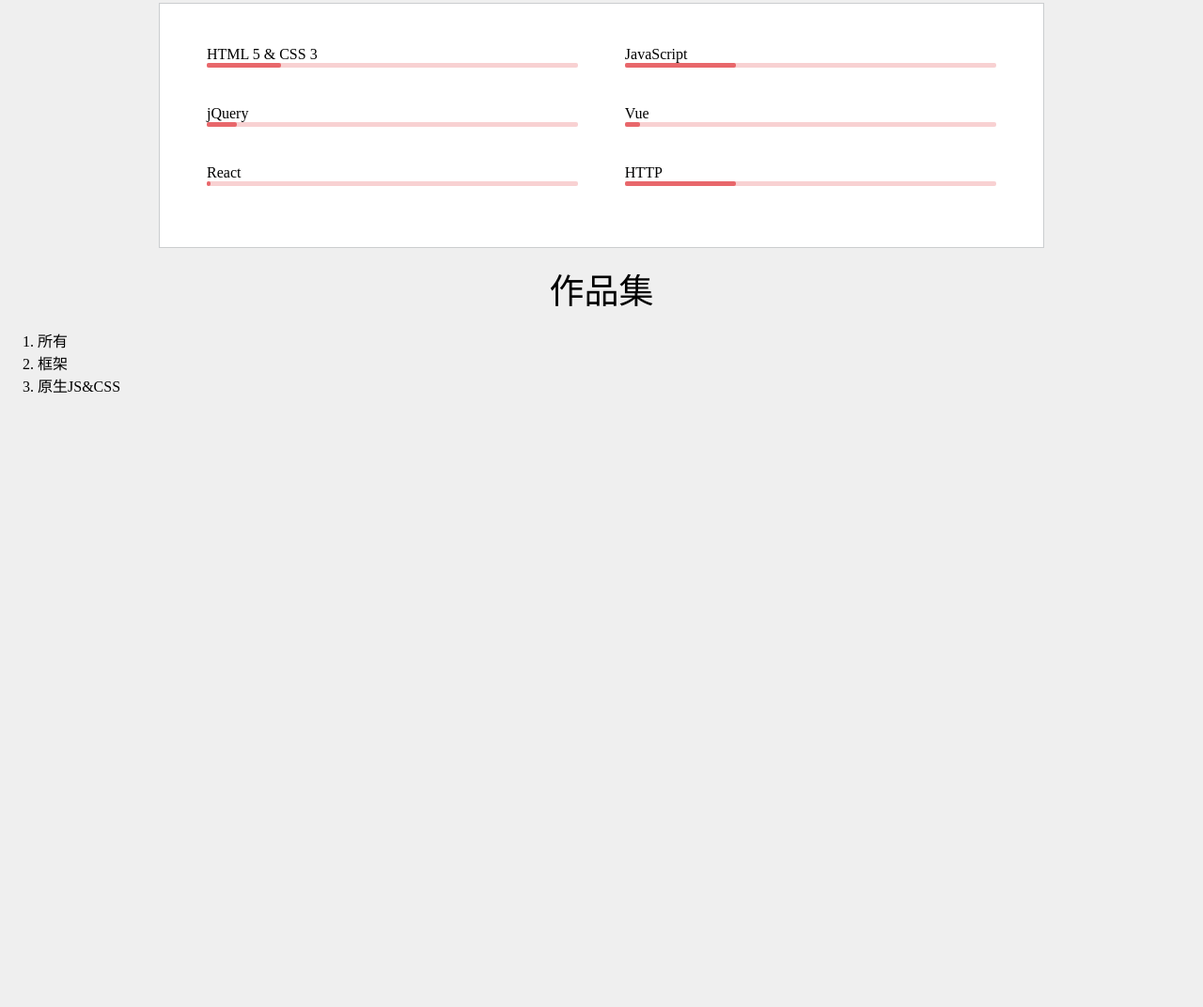
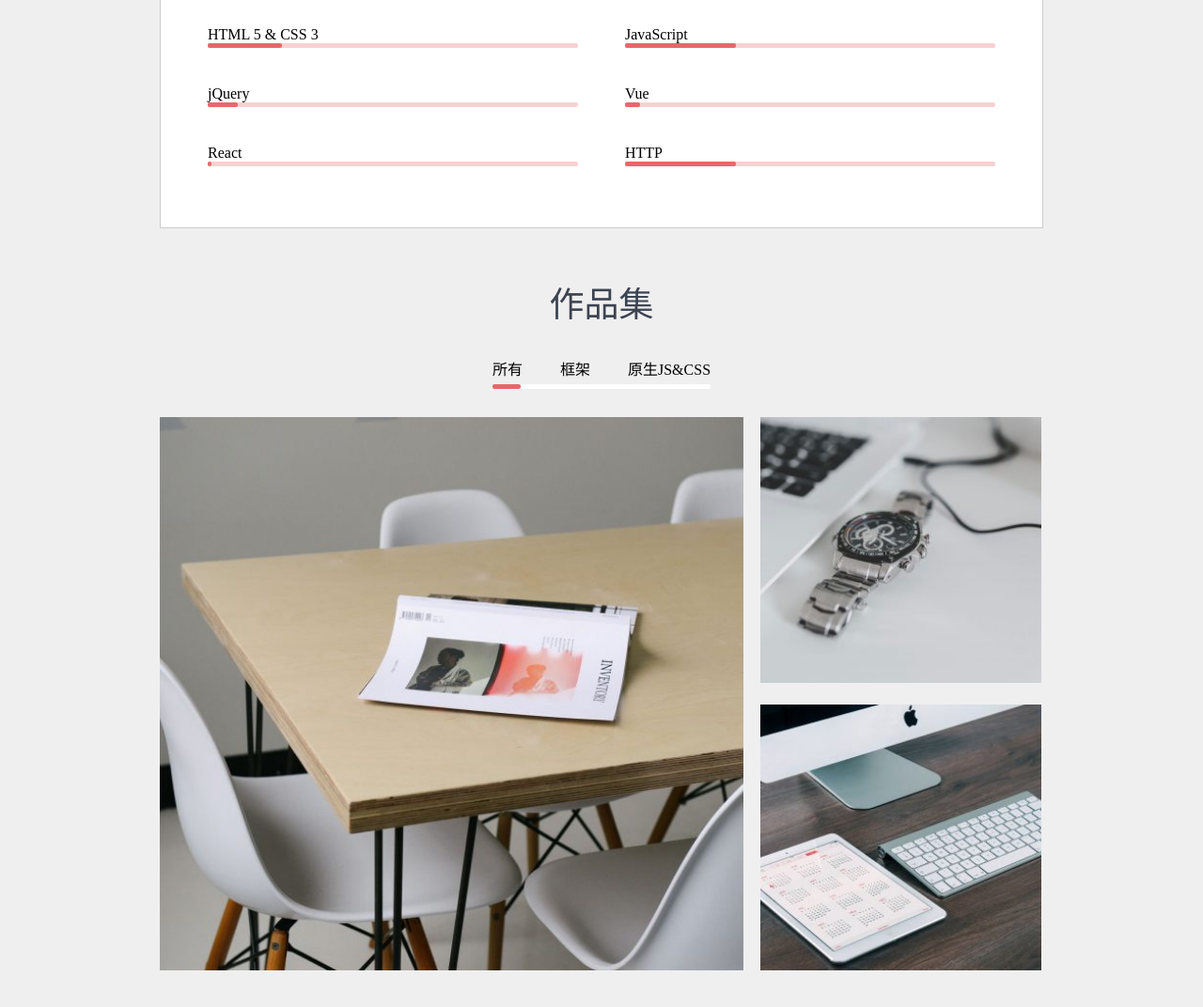
Before and after one commit to 574549756/resume, a plain HTML site: page index.html in a window 1280 px wide. Shown: the part 1028-2100 px from the top of the page at 94% size. Before the commit the page ends 1466 px from the top, so only its background shows below. Drawn offline with Linux system fonts and the light colour scheme.

Commit message:
改了点简历

```diff
--- a/a.css
+++ b/a.css
@@ -35,7 +35,7 @@
     padding-bottom: 20px;
     padding-left: 0px;
     padding-right: 0px;
-    position: fixed;
+    position: fixed;  //指定导航条一直待在顶部（无论滚动到什么位置）
     top: 0;
     left: 0;
     width: 100%;
@@ -230,7 +230,7 @@
     display: block;
     text-align: center;
     font-size: 20px;
-    padding: 0 0 85px 0;
+    padding: 0;
 }
 section>h2{
     display: block;
@@ -248,6 +248,7 @@
     margin-left: auto;
     margin-right: auto;
     padding: 25px 0px 45px 0;
+    margin-top: 30px;
 }
 section>ol:hover{
     box-shadow: 4px 4px 17px 1px rgba(0, 0, 0, 0.3);
@@ -301,3 +302,76 @@
     width: 30%;
     border-radius: 2px;s
 }
+section.skill >h2 ,
+section.Portfolio >h2{
+    text-align: center;
+    color: #3d4451;
+    line-height: 1.2;
+}
+section.skill,
+section.Portfolio{
+    max-width: 940px;
+    margin-left: auto;
+    margin-right: auto;
+    margin-top: 60px;
+}
+section.Portfolio{
+    text-align: center;
+}
+section.Portfolio >nav{
+    text-align: center;
+    display:inline-block;
+    vertical-align: top;
+    margin-top: 32px;
+}
+section.Portfolio >nav>ol{
+    display: inline-block;
+    padding:0;
+    vertical-align: top;
+    margin: 0 0;
+}
+section.Portfolio > nav >ol >li{
+    float:left;
+    font-weight: 500;
+    list-style-type: none;
+    margin-left: 40px;
+    cursor: pointer;
+}
+section.Portfolio > nav > ol > li:nth-child(1){
+    margin-left: 0;
+}
+section.Portfolio > nav .bar{
+    margin-top: 5px;
+    background-color:white;
+    display:block;
+    height: 5px;
+    border-radius: 2px;
+    margin-bottom: 30px;
+}
+section.Portfolio > nav .bar-inner{
+    height: 100%;
+    background: #e6686a;
+    width: 10%;
+    border-radius: 2px;
+    transition: all 0.3s;
+}
+section.Portfolio > nav .bar.state-1 .bar-inner{
+    margin-left: 0px;
+    width: 30px;
+}
+section.Portfolio > nav .bar.state-2 .bar-inner{
+    margin-left: 73px;
+    width: 30px;
+}
+section.Portfolio > nav .bar.state-3 .bar-inner{
+    margin-left: 145px;
+    width: 90px;
+}
+section.Portfolio .Projects{
+    position: relative;
+    margin-bottom: 100px;
+}
+section.Portfolio .Projects > .big,
+section.Portfolio .Projects > .small {
+    position: absolute;
+}
--- a/index.html
+++ b/index.html
@@ -106,7 +106,7 @@
         </p>
       </div>
     </main>
-    <section>
+    <section class="skill">
       <h2>技能</h2>
       <ol class="clearfix">
         <li>HTML 5 &amp; CSS 3
@@ -141,20 +141,40 @@
         </li>
       </ol>
     </section>
-    <section>
+    <section class="Portfolio">
       <h2>作品集</h2>
       <nav>
-        <ol>
-          <li>所有</li>
-          <li>框架</li>
-          <li>原生JS&amp;CSS</li>
+        <ol class="clearfix">
+          <li id="PAll">所有</li>
+          <li id="PFram">框架</li>
+          <li id="PVal">原生JS&amp;CSS</li>
         </ol>
+        <div id="unknowbar" class="bar state-1">
+          <div class="bar-inner">
+          </div>
+        </div>
       </nav>
-
-      <div class="jobs">
-        <div class="big"></div>
-        <div class="small"></div>
-        <div class="small"></div>
+      <script>
+      PAll.onclick=function(){
+        unknowbar.className = 'bar state-1'
+      }
+      PFram.onclick=function(){
+        unknowbar.className = 'bar state-2'
+      }
+      PVal.onclick=function(){
+        unknowbar.className = 'bar state-3'
+      }
+      </script>
+      <div class="Projects" style="height: 597px;">
+        <div class="big" style="top:0;left: 0;">
+          <img src="./img/1.jpg" alt="Project1" style="height: 589px;">
+        </div>
+        <div class="small" style="top: 0; left: 639px;">
+          <img src="./img/2.jpg" alt="Project2" style="height: 283px;">
+        </div>
+        <div class="small"style="top: 306px; left: 639px;">
+          <img src="./img/3.jpg" alt="Project3" style="height: 283px;">
+        </div>
       </div>
     </section>
   </body>
```
Also changed, not shown: img/1.jpg (added), img/2.jpg (added), img/3.jpg (added).
